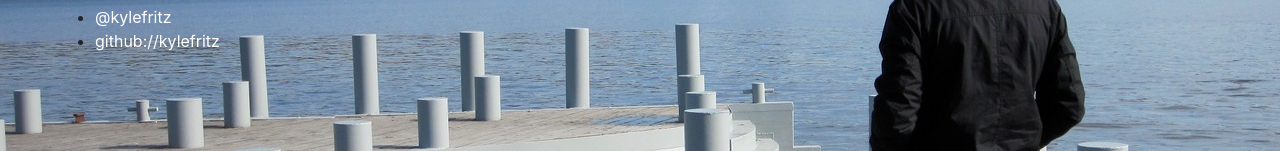
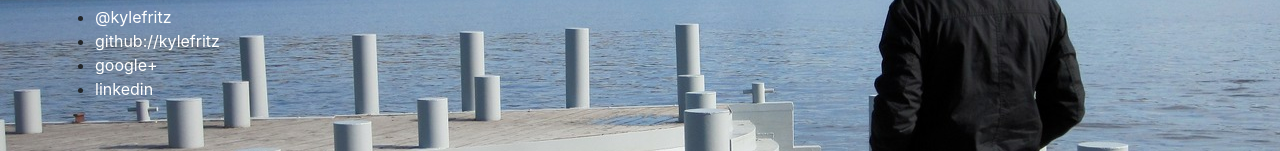
Before and after one commit to kylefritz/kylefritz.github.com, a plain HTML site: page index.html in a window 1280 px wide. Shown: the part 227-378 px from the top of the page. Drawn offline with nearby package versions, Linux system fonts and the light colour scheme.

Commit message:
rel="give me break!"

```diff
--- a/index.html
+++ b/index.html
@@ -18,11 +18,7 @@
 	|_| |_|_|  \__|_| |_|\___|_|  \___|
 
 
-	Ssssh. For web lovers only:
-
-	Hi there.
-
-	I'm Kyle Fritz and this is my little placeholder on the web.
+	I'm Kyle Fritz and this is my spot on the web.
 
 	-->
 
@@ -39,6 +35,8 @@
 		<ul class="unstyled">
 			<li><a target="_blank" href="http://twitter.com/kylefritz" rel="me">@kylefritz</a></li>
 			<li><a target="_blank" href="http://github.com/kylefritz" rel="me">github://kylefritz</a></li>
+			<li><a target="_blank" href="http://www.google.com/profiles/kyle.p.fritz" rel="me">google+</a></li>
+			<li><a target="_blank" href="http://www.linkedin.com/in/kylepatrickfritz" rel="me">linkedin</a></li>
 		</ul>
 	</div>
 
```
